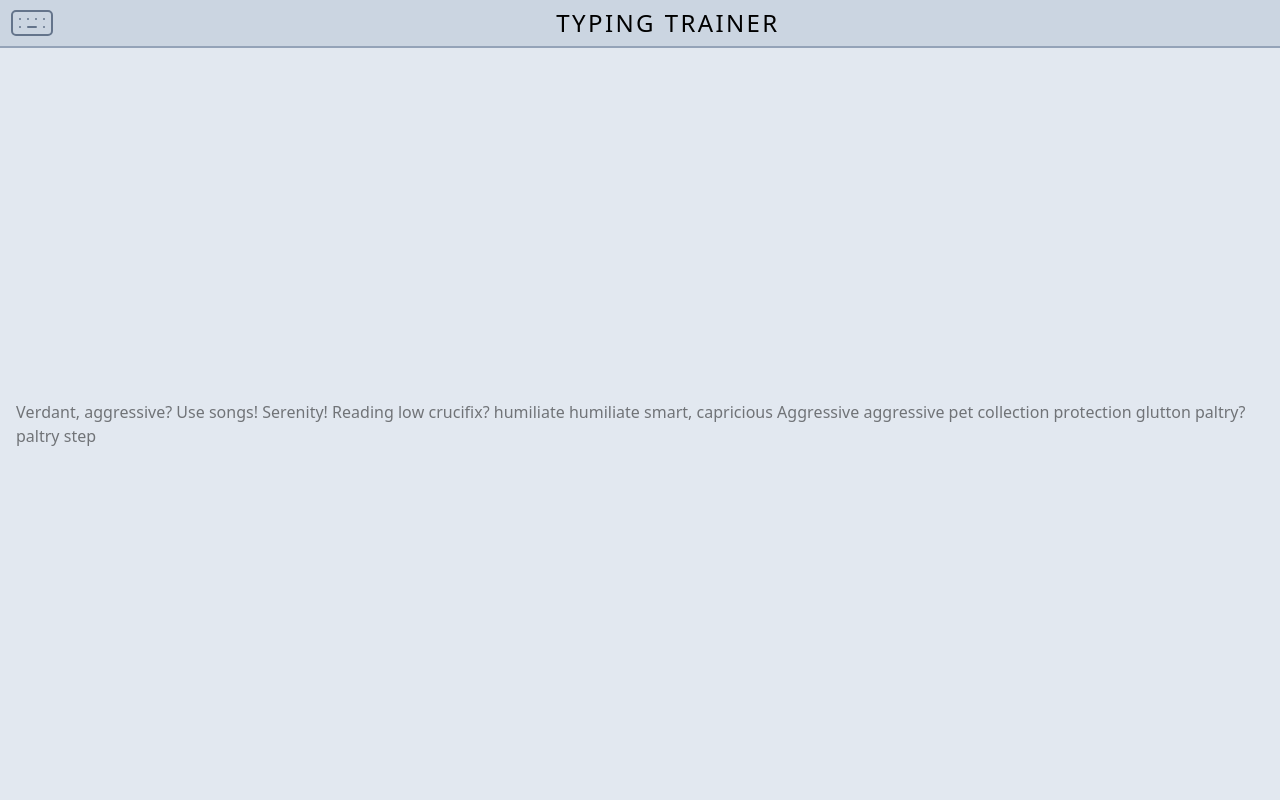
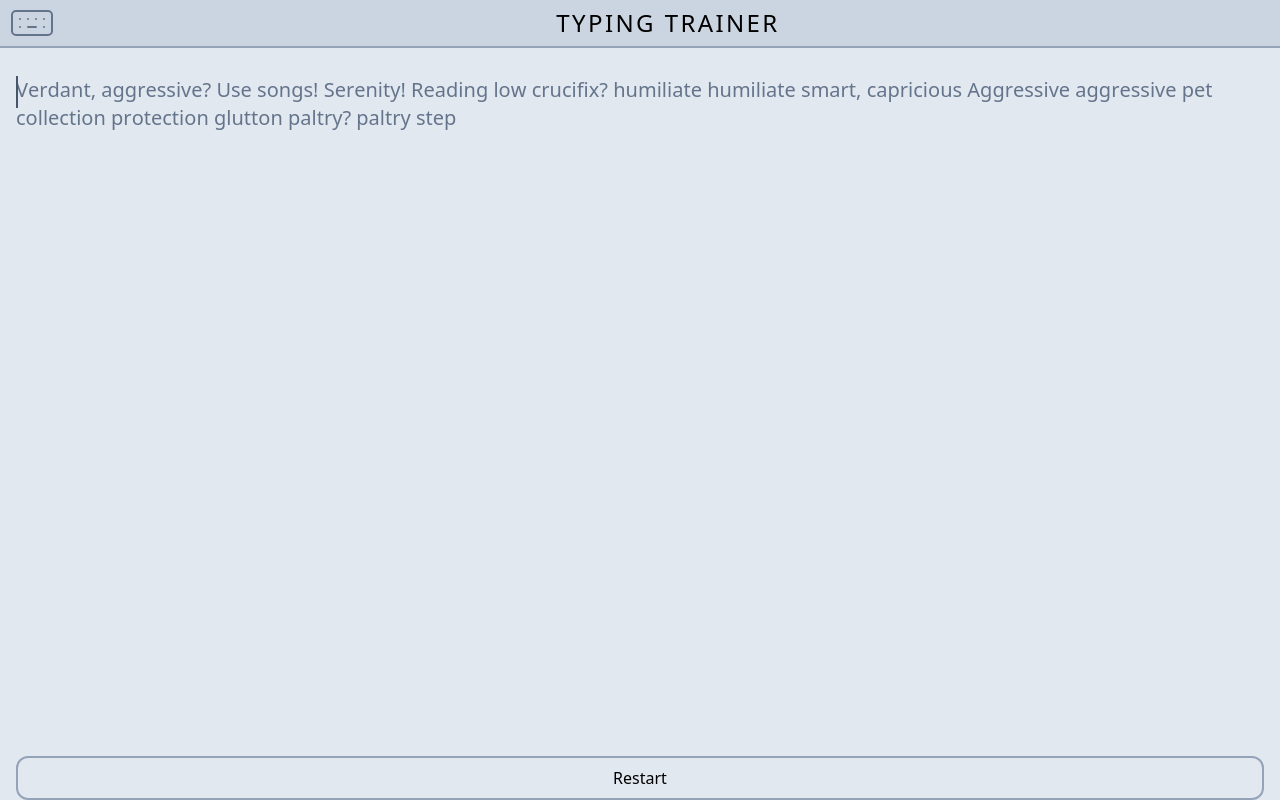
Before and after one commit to r7s9p9/typing-speed-trainer, a React (Vite) app: page / in a window 1280 px wide. Built offline with nearby package versions, Linux system fonts and the light colour scheme.

Commit message:
store implemented, ability to restart exercise added, code refactored

```diff
--- a/src/app/App.tsx
+++ b/src/app/App.tsx
@@ -11,6 +11,7 @@ import { routes } from "../constants.ts";
 import { NoMatch } from "../components/NoMatch/NoMatch.tsx";
 import { Home } from "../components/Home/Home.tsx";
 import { ErrorHome } from "../components/Home/ErrorHome.tsx";
+import { StoreProvider } from "../shared/store/StoreProvider.tsx";
 
 const router = createBrowserRouter(
   createRoutesFromElements(
@@ -28,6 +29,8 @@ const router = createBrowserRouter(
 
 ReactDOM.createRoot(document.getElementById("root")!).render(
   <React.StrictMode>
-    <RouterProvider router={router} />
+    <StoreProvider>
+      <RouterProvider router={router} />
+    </StoreProvider>
   </React.StrictMode>
 );
--- a/src/components/Home/Words/Words.tsx
+++ b/src/components/Home/Words/Words.tsx
@@ -1,16 +1,43 @@
 import { useWords } from "./useWords";
 
 export function Words() {
-  const { text, onKeyDown } = useWords();
+  const {
+    words,
+    onKeyDown,
+    cursorRef,
+    timerRef,
+    inputRef,
+    timerSeconds,
+    onRestart,
+  } = useWords();
 
   return (
-    <div className="relative w-full h-full flex items-center justify-center">
-      <ul className="w-full px-4 flex flex-wrap opacity-50">{text}</ul>
+    <div className="relative px-4 w-full h-full flex flex-col items-center justify-center">
+      <div
+        ref={timerRef}
+        className="self-start opacity-0 text-xl font-light duration-150as"
+      >
+        {timerSeconds}
+      </div>
+      <ul className="relative w-full flex flex-wrap text-slate-500 text-xl">
+        <div
+          ref={cursorRef}
+          className="h-8 w-0.5 absolute left-0 top-0 bg-slate-600 duration-100"
+        />
+        {words}
+      </ul>
       <input
+        ref={inputRef}
         autoFocus
         onKeyDown={onKeyDown}
         className="absolute h-full w-full left-0 top-0 opacity-0 bg-slate-200 outline-none"
       />
+      <button
+        onClick={onRestart}
+        className="z-10 w-full mt-auto p-2 border-2 border-slate-400 rounded-xl"
+      >
+        Restart
+      </button>
     </div>
   );
 }
--- a/src/components/Home/Words/useWords.tsx
+++ b/src/components/Home/Words/useWords.tsx
@@ -2,55 +2,30 @@ import { useEffect, useState, useRef, MutableRefObject } from "react";
 import { punctuationList, wordList } from "./constants";
 import { getRandomInt } from "../../../shared/lib/random";
 import { getRandomBoolean } from "../../../shared/lib/number";
-
-export function useWords() {
-  const [text, setText] = useState([] as JSX.Element[]);
-  const letter = useRef() as MutableRefObject<HTMLLIElement>;
-
-  function letterDetector() {
-    if (!letter.current) {
-      // First letter
-      letter.current = document.getElementById("0") as HTMLLIElement;
-    } else {
-      // Next letter
-      const nextId = Number(letter.current.id) + 1;
-      letter.current = document.getElementById(
-        nextId.toString()
-      ) as HTMLLIElement;
-    }
-
-    return letter.current.innerText;
-  }
-
-  function onKeyDown(e: React.KeyboardEvent<HTMLInputElement>) {
-    const actualLetter = letterDetector();
-
-    console.log(actualLetter);
-  }
-
-  useEffect(() => {
-    const { words } = wordsGenerator(20);
-    setText(words);
-  }, []);
-
-  return { text, onKeyDown };
-}
+import { useStore } from "../../../shared/store/StoreProvider";
+import {
+  PUNCTUATION_CHANCE,
+  CAPITALIZE_CHANCE,
+  WORDS_COUNT,
+} from "../../../constants";
 
 function lettersGenerator({
   wordIndex,
   letterIndex,
+  isLast,
 }: {
   wordIndex: number;
   letterIndex: number;
+  isLast: boolean;
 }) {
-  const isPunctuation = getRandomBoolean(0.25);
-  const isCapitalize = getRandomBoolean(0.25) || wordIndex === 0; // always capitalize the first word
+  const isPunctuation = getRandomBoolean(PUNCTUATION_CHANCE);
+  const isCapitalize = getRandomBoolean(CAPITALIZE_CHANCE) || wordIndex === 0; // always capitalize the first word
   const word = wordList[getRandomInt(0, wordList.length - 1)];
   const result = [];
 
   for (let i = 0; i < word.length; i++) {
+    // Is the first letter capitalized
     if (isCapitalize && i === 0) {
-      // is the first letter capitalized
       result.push(
         <li id={letterIndex.toString()} key={letterIndex}>
           {word[i].toUpperCase()}
@@ -66,8 +41,8 @@ function lettersGenerator({
     letterIndex++;
   }
 
+  // Adding punctuation mark
   if (isPunctuation) {
-    // adding punctuation mark
     const punctuation =
       punctuationList[getRandomInt(0, punctuationList.length)];
     result.push(
@@ -78,18 +53,23 @@ function lettersGenerator({
     letterIndex++;
   }
 
-  // add a space between words
+  // Add a space between words
+  if (!isLast) {
     result.push(
       <li id={letterIndex.toString()} key={letterIndex}>
         &nbsp;
       </li>
     );
     letterIndex++;
+  }
 
-  // putting letters together into a list
+  // Putting letters together into a list
+  //
+  // Randomization is needed so that after a restart there
+  // are no matches by key and nesting among the list elements
   return {
     word: (
-      <ul key={`word_${wordIndex}`} className="flex">
+      <ul key={`word_${wordIndex}_${Math.random()}`} className="flex">
         {result}
       </ul>
     ),
@@ -97,15 +77,205 @@ function lettersGenerator({
   };
 }
 
-function wordsGenerator(count: number) {
-  let result: JSX.Element[] = [];
+function wordsGenerator() {
+  const result: JSX.Element[] = [];
 
   let letterIndex = 0;
-  for (let wordIndex = 0; wordIndex <= count; wordIndex++) {
-    const { word, letterCount } = lettersGenerator({ wordIndex, letterIndex });
+  for (let wordIndex = 0; wordIndex <= WORDS_COUNT; wordIndex++) {
+    const { word, letterCount } = lettersGenerator({
+      wordIndex,
+      letterIndex,
+      isLast: wordIndex === WORDS_COUNT,
+    });
     result.push(word);
     letterIndex += letterCount;
   }
 
-  return { words: result, lastIndex: letterIndex };
+  return { words: result, wordCount: letterIndex + 1 };
 }
+
+function letterHandler(
+  letterRef: MutableRefObject<HTMLLIElement>,
+  userLetter: string,
+  lastIndex: number
+) {
+  let letterId = 0;
+  if (!letterRef.current) {
+    // First letter
+    letterRef.current = document.getElementById("0") as HTMLLIElement;
+  } else {
+    // Next letter
+    letterId = Number(letterRef.current.id) + 1;
+    console.log(letterId);
+    letterRef.current = document.getElementById(
+      letterId.toString()
+    ) as HTMLLIElement;
+  }
+
+  const isCorrectLetter = isSameLetter(letterRef.current.innerText, userLetter);
+  changeLetterColor({ letterRef, isCorrectLetter });
+
+  return {
+    letterId,
+    // Last letter written
+    isCorrectLetter,
+    isComplete: letterId === lastIndex - 1,
+  };
+}
+
+function changeLetterColor({
+  letterRef,
+  isCorrectLetter,
+}: {
+  letterRef: MutableRefObject<HTMLLIElement>;
+  isCorrectLetter: boolean;
+}) {
+  if (isCorrectLetter) {
+    letterRef.current.style.color = "black";
+  } else {
+    letterRef.current.style.color = "red";
+  }
+}
+
+function cursorHandler(
+  letterId: number,
+  cursorRef: MutableRefObject<HTMLDivElement>
+) {
+  const nextLetter = document.getElementById(letterId.toString());
+
+  cursorRef.current.style.left = `${nextLetter?.offsetLeft}px`;
+  cursorRef.current.style.top = `${nextLetter?.offsetTop}px`;
+}
+
+function isSameLetter(storedLetter: string, userLetter: string) {
+  const isSpaceKey = userLetter.includes(" ") && storedLetter === " ";
+  if (storedLetter === userLetter || isSpaceKey) return true;
+  return false;
+}
+
+function useTimer({
+  onTimerTimeout,
+}: {
+  onTimerTimeout: ReturnType<typeof Function>;
+}) {
+  const { store, updateStore } = useStore();
+  const timer = store.timer;
+
+  function handleTime() {
+    if (timer.countdown > 0) {
+      updateStore({
+        timer: {
+          ...store.timer,
+          isStarted: true,
+          countdown: timer.countdown - 1,
+        },
+      });
+    } else {
+      stopTimer();
+      onTimerTimeout();
+    }
+  }
+
+  function stopTimer() {
+    if (!timer.ref) return;
+    updateStore({
+      timer: { ...store.timer, isStarted: false, countdown: timer.countdown },
+    });
+    timer.ref.current.style.opacity = "0";
+  }
+
+  function startTimer() {
+    if (!timer.ref) return;
+    updateStore({
+      timer: { ...store.timer, isStarted: true, countdown: timer.countdown },
+    });
+    timer.ref.current.style.opacity = "1";
+  }
+
+  useEffect(() => {
+    if (timer.isStarted) {
+      const interval = setInterval(() => handleTime(), 1000);
+      return () => clearInterval(interval);
+    }
+  }, [timer]);
+
+  return {
+    startTimer,
+    stopTimer,
+  };
+}
+
+export function useWords() {
+  const { store, updateStore, resetStore } = useStore();
+  const timerRef = (store.timer.ref =
+    useRef() as MutableRefObject<HTMLDivElement>);
+
+  const letterRef = useRef() as MutableRefObject<HTMLLIElement>;
+  const cursorRef = useRef() as MutableRefObject<HTMLDivElement>;
+  const inputRef = useRef() as MutableRefObject<HTMLInputElement>;
+
+  const isTimerStopped = !store.timer.isStarted && store.timer.countdown !== 0;
+
+  function onKeyDown(e: React.KeyboardEvent<HTMLInputElement>) {
+    // Ignore Shift key
+    const isShiftKey = e.key === "Shift" && e.shiftKey;
+    if (isShiftKey) return;
+
+    // Start timer only once
+    if (isTimerStopped) startTimer();
+
+    const { letterId, isCorrectLetter, isComplete } = letterHandler(
+      letterRef,
+      e.key,
+      store.count.all - 1
+    );
+
+    if (isCorrectLetter) {
+      updateStore({
+        count: { ...store.count, correct: store.count.correct + 1 },
+      });
+    } else {
+      updateStore({ count: { ...store.count, error: store.count.error + 1 } });
+    }
+
+    cursorHandler(letterId + 1, cursorRef);
+
+    if (isComplete) onFinish();
+  }
+
+  const { startTimer, stopTimer } = useTimer({
+    onTimerTimeout: onFinish,
+  });
+
+  function onFinish() {
+    stopTimer();
+  }
+
+  function getWords() {
+    const { words, wordCount } = wordsGenerator();
+    updateStore({ words, count: { ...store.count, all: wordCount } });
+  }
+
+  function onRestart() {
+    stopTimer();
+    resetStore();
+    getWords();
+    cursorHandler(0, cursorRef);
+    letterRef.current = document.getElementById("0") as HTMLLIElement;
+    inputRef.current.focus();
+  }
+
+  useEffect(() => {
+    getWords();
+  }, []);
+
+  return {
+    words: store.words,
+    onKeyDown,
+    inputRef,
+    cursorRef,
+    timerRef,
+    timerSeconds: store.timer.countdown,
+    onRestart,
+  };
+}
--- a/src/constants.ts
+++ b/src/constants.ts
@@ -1,3 +1,8 @@
 export const routes = {
   home: { path: "/" as const, id: "home" },
 };
+
+export const WORDS_COUNT = 20 as const;
+export const PUNCTUATION_CHANCE = 0.25 as const;
+export const CAPITALIZE_CHANCE = 0.25 as const;
+export const TIMER_SECONDS_COUNT = 30;
--- /dev/null
+++ b/src/shared/hooks/useInterval.ts
@@ -0,0 +1,20 @@
+import { useEffect, useRef } from "react";
+
+export function useInterval(
+  callback: ReturnType<typeof Function>,
+  delay: number,
+) {
+  const savedCallback = useRef<ReturnType<typeof Function>>();
+
+  useEffect(() => {
+    savedCallback.current = callback;
+  }, [callback]);
+
+  useEffect(() => {
+    const tick = () => savedCallback.current?.();
+    if (delay !== null) {
+      const id = setInterval(tick, delay);
+      return () => clearInterval(id);
+    }
+  }, [delay]);
+}
--- /dev/null
+++ b/src/shared/store/StoreProvider.tsx
@@ -0,0 +1,62 @@
+import {
+  ReactNode,
+  createContext,
+  useContext,
+  useState,
+  MutableRefObject,
+} from "react";
+import { TIMER_SECONDS_COUNT } from "../../constants";
+
+type StoreType = {
+  words: JSX.Element[];
+  count: {
+    all: number;
+    error: number;
+    correct: number;
+  };
+  timer: {
+    ref: MutableRefObject<HTMLDivElement> | undefined;
+    isStarted: boolean;
+    countdown: number;
+  };
+};
+
+const storeInit = {
+  store: {
+    words: [] as StoreType["words"],
+    count: {
+      all: 0,
+      error: 0,
+      correct: 0,
+    },
+    timer: {
+      ref: undefined as StoreType["timer"]["ref"],
+      isStarted: false,
+      countdown: TIMER_SECONDS_COUNT,
+    },
+  },
+  updateStore: (_value: Partial<StoreType>) => {},
+  resetStore: () => {},
+};
+
+const StoreContext = createContext(storeInit);
+
+export const useStore = () => useContext(StoreContext);
+
+export function StoreProvider({ children }: { children: ReactNode }) {
+  const [store, setStore] = useState(storeInit["store"]);
+
+  const updateStore = (value: Partial<StoreType>) => {
+    setStore((prevState) => ({ ...prevState, ...value }));
+  };
+
+  const resetStore = () => {
+    setStore(storeInit["store"]);
+  };
+
+  return (
+    <StoreContext.Provider value={{ store, updateStore, resetStore }}>
+      {children}
+    </StoreContext.Provider>
+  );
+}
```
Lines whose indentation alone changed are shown as unchanged.
